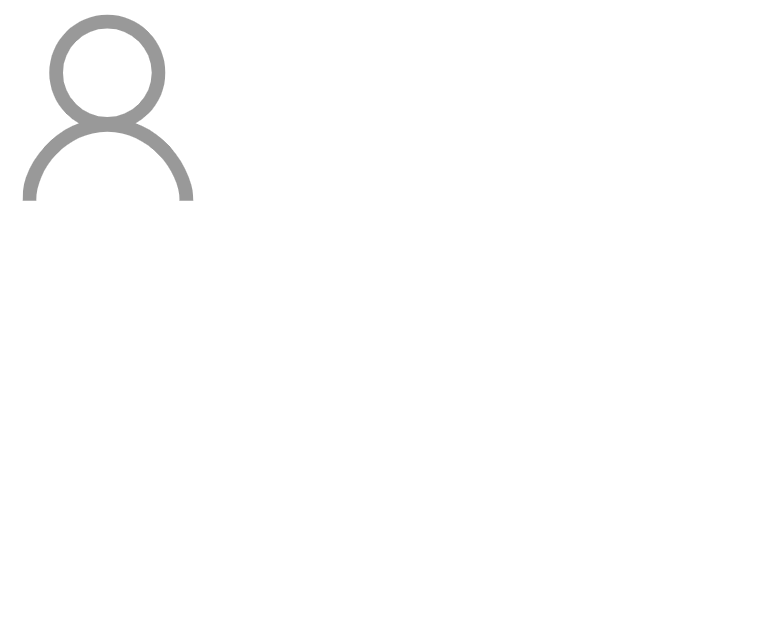
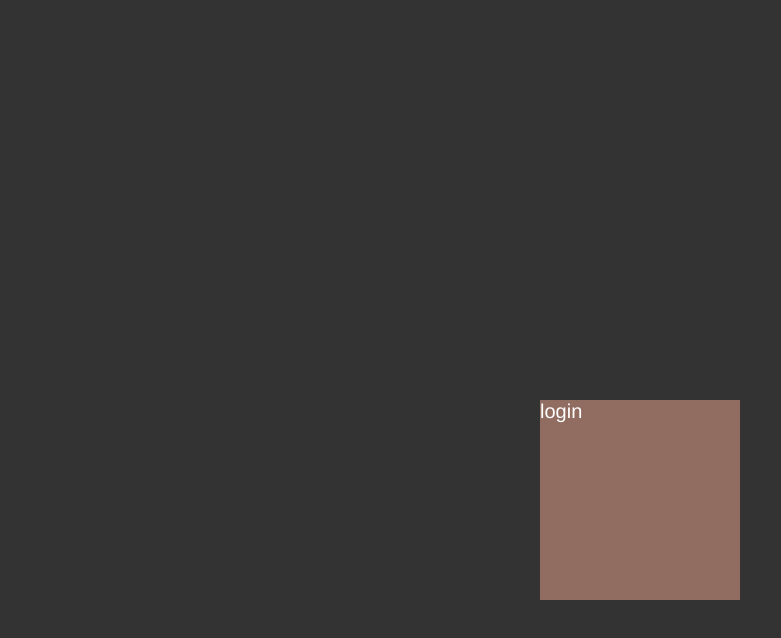
Before and after one commit to Jesse-20/mall-manage, a Vue app: page /#/ in a window 1280 px wide. Shown: the top 638 px of the page, without its empty margins (0-781 px from the left). Built offline with nearby package versions, Linux system fonts and the light colour scheme.

Commit message:
引入scss和修改登录页面

```diff
--- a/package.json
+++ b/package.json
@@ -9,7 +9,6 @@
   },
   "dependencies": {
     "core-js": "^3.6.5",
-    "sass-loader": "^12.6.0",
     "vue": "^2.6.11"
   },
   "devDependencies": {
@@ -24,6 +23,7 @@
     "eslint-plugin-vue": "^6.2.2",
     "node-sass": "^7.0.1",
     "sass": "^1.49.8",
+    "sass-loader": "^7.3.1",
     "vue-axios": "^3.4.1",
     "vue-router": "^3.5.3",
     "vue-template-compiler": "^2.6.11",
--- a/src/App.vue
+++ b/src/App.vue
@@ -11,5 +11,8 @@ export default {
 };
 </script>
 
-<style>
+<style lang="scss">
+@import "./assets/scss/reset.scss";
+@import "./assets/scss/config.scss";
+@import "./assets/scss/mixin.scss";
 </style>
--- /dev/null
+++ b/src/assets/scss/config.scss
@@ -0,0 +1,26 @@
+/*
+  样式规范表
+*/
+$min-width:1226px; //规定浏览器容器安全区域宽度
+
+// 常规字体大小设置
+$fontA: 80px; //产品站大标题
+$fontB: 38px; //产品站标题
+$fontC: 28px; //导航标题
+$fontD: 26px; //产品站副标题
+$fontE: 24px;
+$fontF: 22px;
+$fontG: 20px; //用在较为重要的文字、操作按钮
+$fontH: 18px; //用于大多数文字
+$fontI: 16px; //用于辅助性文字
+$fontJ: 14px; //用于一般文字
+$fontK: 12px; //系统默认大小
+$fontM: 30px; //login标签适配用字体大小
+// 常规配色设置
+$Wcolor: #ffffff !default; //白色
+$Gcolor: rgb(153, 153, 153) !default; //灰色
+$Bcolor: #916c60 !default; //浅棕色
+$colorA: #ea5148 !default; //主题红色
+$colorB: #999999 !default; //字体默认灰色
+$colorC: #f1f3f5 !default; //大模板背景色
+$colorD: #333333 !default; //主页模板的背景黑色
--- /dev/null
+++ b/src/assets/scss/mixin.scss
@@ -0,0 +1,17 @@
+//背景图片的复用
+@mixin bgImg($w:0, $h:0, $img:" ", $size:contain) {
+    display: inline-block;
+    width: $w;
+    height: $h;
+    background: url($img) no-repeat center;
+    background-size: $size;
+}
+
+//清除浮动的复用
+@mixin clear() {
+    content: "";
+    display: block;
+    height: 0;
+    clear: both;
+    visibility: hidden;
+}
--- /dev/null
+++ b/src/assets/scss/reset.scss
@@ -0,0 +1,51 @@
+@import './config.scss';
+
+body,
+div,
+p,
+h1,
+h2,
+h3,
+h4,
+h5,
+h6,
+ul,
+li,
+dl,
+dt,
+a,
+input,
+button,
+textarea,
+select {
+    margin: 0;
+    padding: 0;
+    outline: none;
+}
+
+html,
+body {
+    font-family: Helvetica Neue, Helvetica, Arial, Microsoft Yahei, Hiragino Sans GB, Heiti SC, WenQuanYi Micro Hei, sans-serif;
+    color: #333333;
+    background-color: $colorD;
+    min-width: 1226px;
+    font-size: 12px;
+}
+
+a {
+    text-decoration: none;
+}
+
+ul,
+li {
+    list-style: none;
+}
+
+input {
+    font: normal;
+}
+
+input:focus,
+a:focus {
+    outline: none;
+}
--- a/src/pages/login.vue
+++ b/src/pages/login.vue
@@ -1,6 +1,6 @@
 <template>
-  <div class="login-full-container">
-    <div class="messge-input"></div>
+  <div class="container">
+    <div class="message-container">login</div>
   </div>
 </template>
 
@@ -14,28 +14,23 @@ export default {
     };
   },
   watch: {},
-  mounted() {
-    this.getWindowSize();
-  },
-  methods: {
-    getWindowSize() {
-      const height =
-        window.innerHeight ||
-        document.body.clientHeight ||
-        document.documentElement.innerHeight;
-      const width =
-        window.innerWidth ||
-        document.body.clientWidth ||
-        document.documentElement.innerWidth;
-      console.log("Height" + height + "Width" + width);
-    },
-  },
+  mounted() {},
+  methods: {},
 };
 </script>
-<style>
-.login-full-container {
-  text-align: center;
-  background: url("/images/login.png") no-repeat;
-  height: 200px;
+<style lang="scss" scoped>
+@import "./../assets/scss/config.scss";
+.container {
+  height: 1000px;
+  display: flex;
+  justify-content: center; /*弹性盒子里边横轴对齐方式*/
+  align-items: center;
+  .message-container {
+    font-size: $fontG;
+    color: $Wcolor;
+    background-color: $Bcolor;
+    width: 200px;
+    height: 200px;
+  }
 }
 </style>
```
Also changed, not shown: src/assets/scss/base.scss (added), 1 other file (tests, documents, lock files or other folders).
